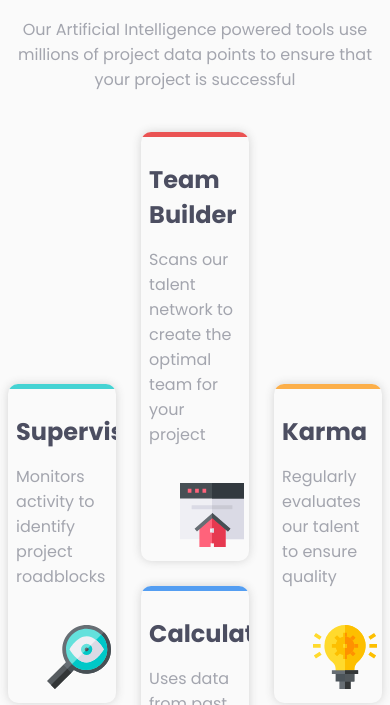
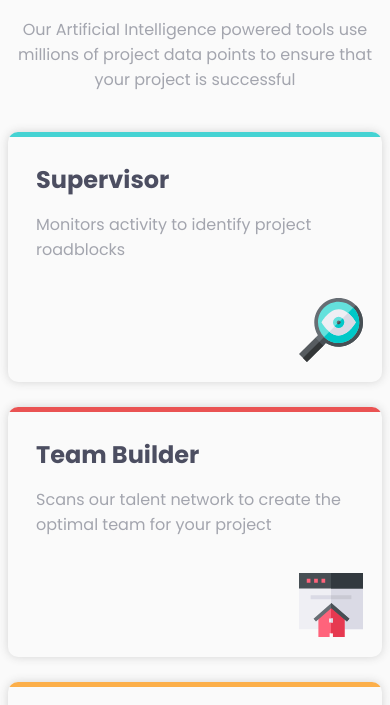
Before and after one commit to Diogo356/secao-de-Cartoes, a plain HTML site: page index.html in a window 390 px wide. Shown: the part 139-844 px from the top of the page. Drawn offline with Linux system fonts and the light colour scheme.

Commit message:
testando dnvvvv

```diff
--- a/style/style.css
+++ b/style/style.css
@@ -140,7 +140,7 @@ body{
 }
 
 @media (max-width: 975px){
-    .main-content{
+    .cards{
         display: flex;
         justify-content: center;
         align-items: center;
```
